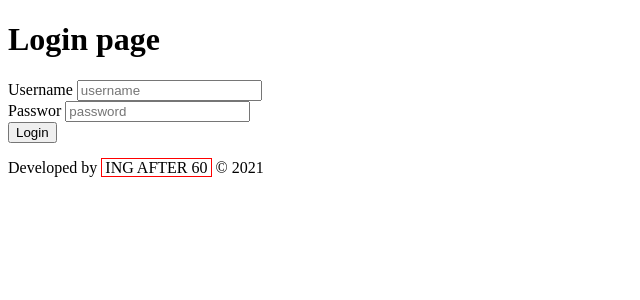
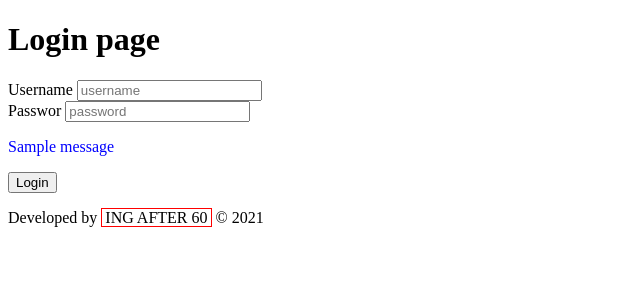
Before and after one commit to gurnitha/django-login-logout, a Django app: page /admin/ in a window 1280 px wide. Shown: the part 131-431 px from the top of the page, without its empty margins (0-640 px from the left). Run offline with Django 3.2, Linux system fonts and the light colour scheme; tables that the repository leaves empty hold one stand-in row (values such as "Sample post"); one stand-in notice (Sample message) is shown.

Commit message:
5.11.20 Messages - User Login error and Logout success

```diff
--- a/templates/backend/login.html
+++ b/templates/backend/login.html
@@ -28,6 +28,30 @@
 					name="password"
 					placeholder="password">
 			</div>
+
+			<!--
+				User messages:
+				for Login Error, and Logout Success -->
+			{% if messages %}
+			<div class="form-group">
+				{% for message in messages %}
+					<!-- Login error -->
+					{% if message.tags == 'error' %}
+						<div class="alert alert-danger">
+							<p style="color:red">{{message}}</p>
+						</div>
+					{% endif %}
+					<!-- Logout success -->
+					{% if message.tags == 'success' %}
+						<div class="alert alert-success">
+							<p style="color:blue">{{message}}</p>
+						</div>
+					{% endif %}
+				{% endfor %}
+			</div>
+			{% endif %}
+			<!-- End User messages -->
+
 			<div>
 				<button type="submit">Login</button>
 			</div>
```
Also changed, not shown: READEME.md (+6 -0 lines), db.sqlite3.
